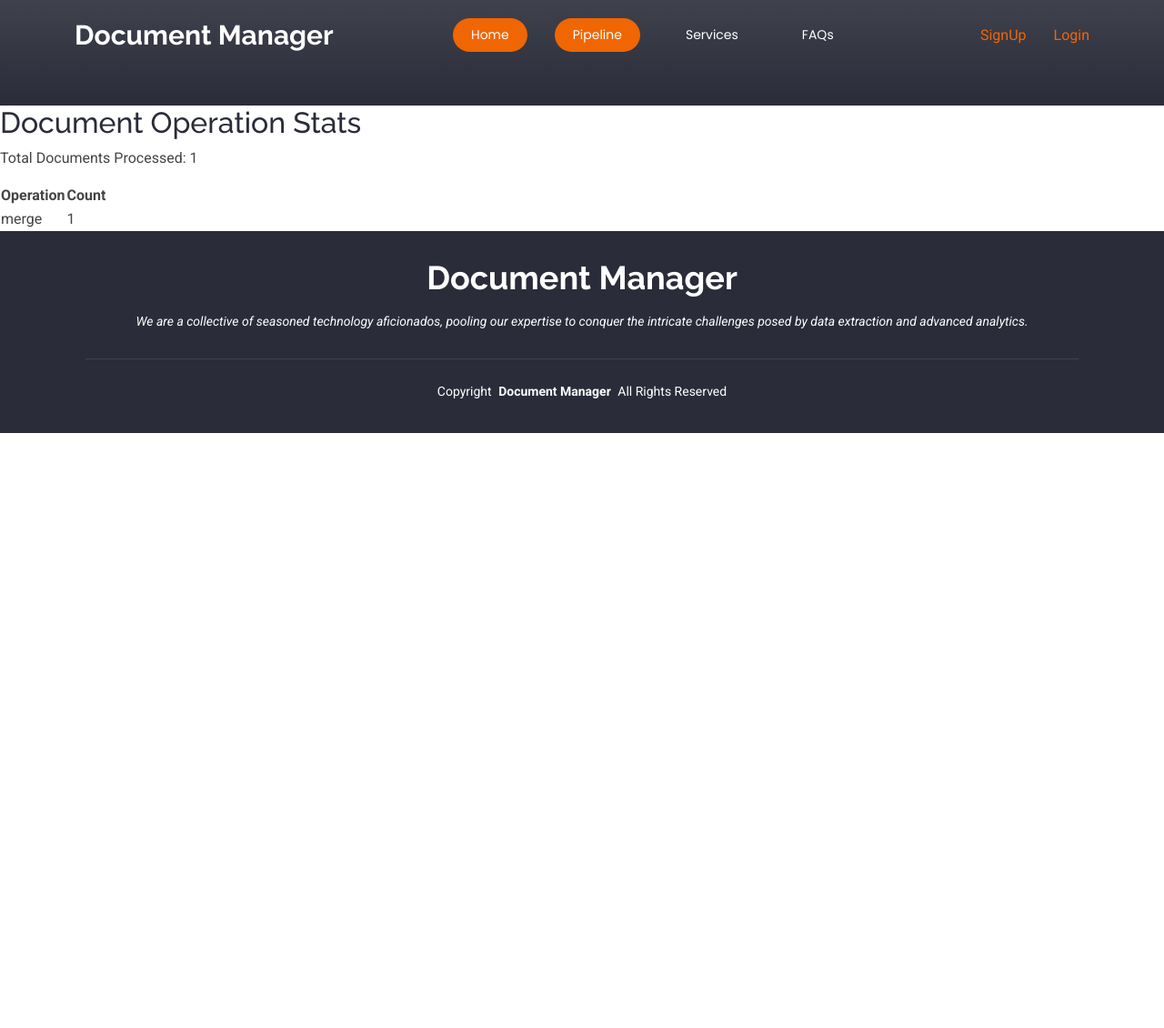
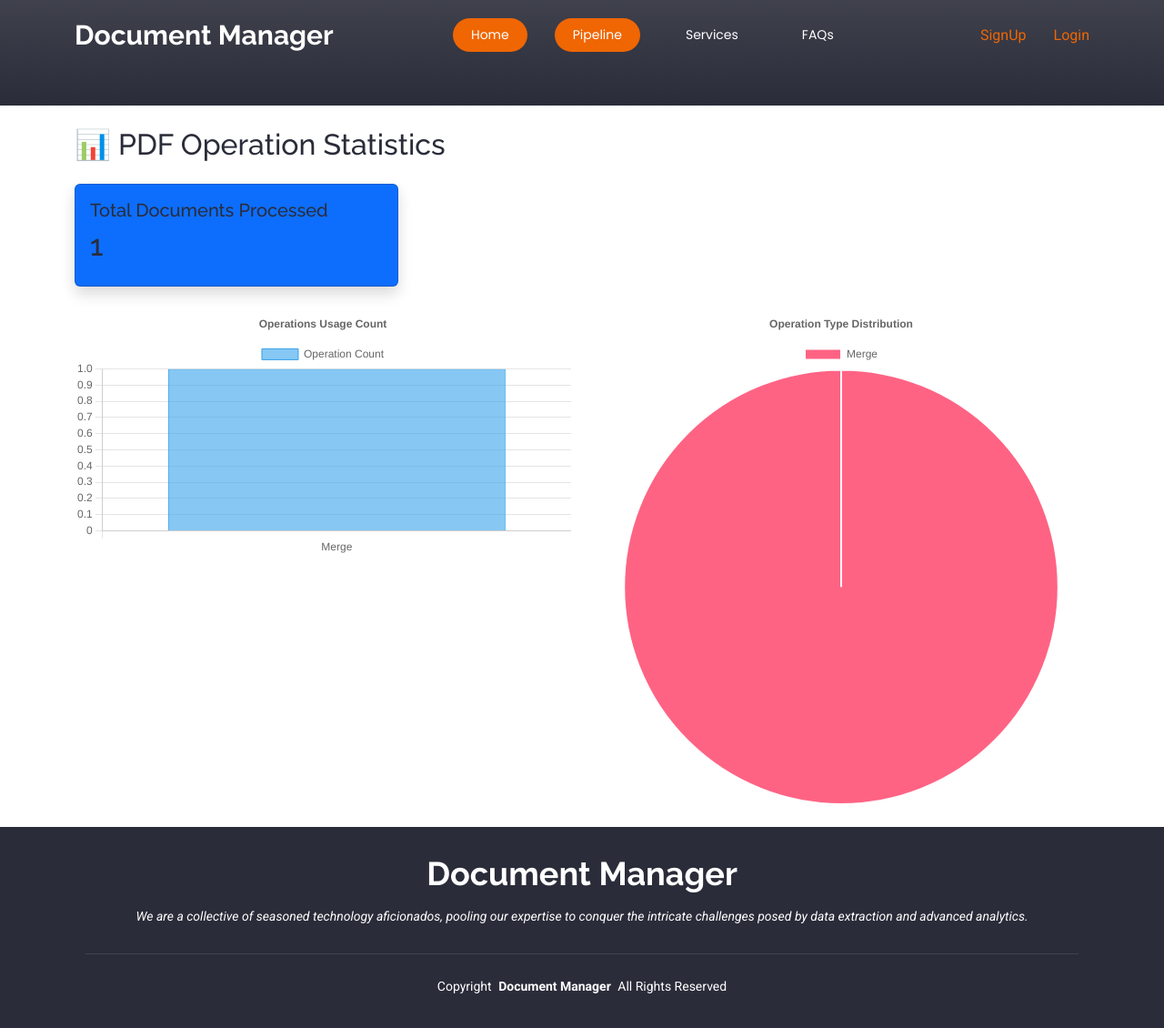
Before and after one commit to Chitwan-rana/DM, a Django app: page /stats/ in a window 1280 px wide. Shown: the whole page at 91% size. Before the commit the page ends 476 px from the top, so only its background shows below. Run offline with Django 5.2, Linux system fonts and the light colour scheme; tables that the repository leaves empty hold one stand-in row (values such as "Sample post"); some libraries are stand-ins or nearby versions.

Commit message:
Update Dashboard

```diff
--- a/DocumentManager/IDP/views.py
+++ b/DocumentManager/IDP/views.py
@@ -748,9 +748,22 @@ def convert_pdf_to_docx(request):
 
 def stats_view(request):
     total_documents = PDFOperationTracker.objects.count()
-    stats_by_type = PDFOperationTracker.objects.values('operation_type').annotate(count=Count('id'))
 
-    return render(request, 'IDP/stats.html', {
+    stats_by_type = (
+        PDFOperationTracker.objects.values('operation_type')
+        .annotate(count=Count('id'))
+        .order_by('-count')
+    )
+
+    # Mapping operation_type to readable names
+    operation_display = dict(PDFOperationTracker.OPERATION_CHOICES)
+    for stat in stats_by_type:
+        stat['operation_label'] = operation_display.get(stat['operation_type'], stat['operation_type'])
+
+    context = {
         'total_documents': total_documents,
-        'stats_by_type': stats_by_type
-    })
+        'stats_by_type': stats_by_type,
+        'operation_labels': [s['operation_label'] for s in stats_by_type],
+        'operation_counts': [s['count'] for s in stats_by_type]
+    }
+    return render(request, 'IDP/stats.html', context)
--- a/DocumentManager/Template/IDP/stats.html
+++ b/DocumentManager/Template/IDP/stats.html
@@ -1,20 +1,80 @@
 {% extends "base.html" %}
 {% load static %}
 
-{% block title %}Document Statistics{% endblock %}
+{% block title %}PDF Operations Dashboard{% endblock %}
 
 {% block main %}
-<h2>Document Operation Stats</h2>
-<p>Total Documents Processed: {{ total_documents }}</p>
+<div class="container mt-4">
+  <h2 class="mb-4">📊 PDF Operation Statistics</h2>
 
-<table>
-    <thead>
-        <tr><th>Operation</th><th>Count</th></tr>
-    </thead>
-    <tbody>
-        {% for stat in stats_by_type %}
-        <tr><td>{{ stat.operation_type }}</td><td>{{ stat.count }}</td></tr>
-        {% endfor %}
-    </tbody>
-</table>
+  <div class="row text-white mb-4">
+    <div class="col-md-4">
+      <div class="card bg-primary shadow">
+        <div class="card-body">
+          <h5>Total Documents Processed</h5>
+          <h2>{{ total_documents }}</h2>
+        </div>
+      </div>
+    </div>
+  </div>
+
+  <div class="row mb-4">
+    <div class="col-md-6">
+      <canvas id="barChart"></canvas>
+    </div>
+    <div class="col-md-6">
+      <canvas id="pieChart"></canvas>
+    </div>
+  </div>
+</div>
+
+<script src="https://cdn.jsdelivr.net/npm/chart.js"></script>
+<script>
+  const labels = {{ operation_labels|safe }};
+  const counts = {{ operation_counts|safe }};
+
+  const barCtx = document.getElementById('barChart').getContext('2d');
+  new Chart(barCtx, {
+    type: 'bar',
+    data: {
+      labels: labels,
+      datasets: [{
+        label: 'Operation Count',
+        data: counts,
+        backgroundColor: 'rgba(54, 162, 235, 0.6)',
+        borderColor: 'rgba(54, 162, 235, 1)',
+        borderWidth: 1
+      }]
+    },
+    options: {
+      responsive: true,
+      plugins: {
+        title: { display: true, text: 'Operations Usage Count' }
+      },
+      scales: {
+        y: { beginAtZero: true }
+      }
+    }
+  });
+
+  const pieCtx = document.getElementById('pieChart').getContext('2d');
+  new Chart(pieCtx, {
+    type: 'pie',
+    data: {
+      labels: labels,
+      datasets: [{
+        data: counts,
+        backgroundColor: [
+          '#FF6384', '#36A2EB', '#FFCE56', '#4BC0C0', '#9966FF', '#FF9F40'
+        ]
+      }]
+    },
+    options: {
+      responsive: true,
+      plugins: {
+        title: { display: true, text: 'Operation Type Distribution' }
+      }
+    }
+  });
+</script>
 {% endblock %}
```
